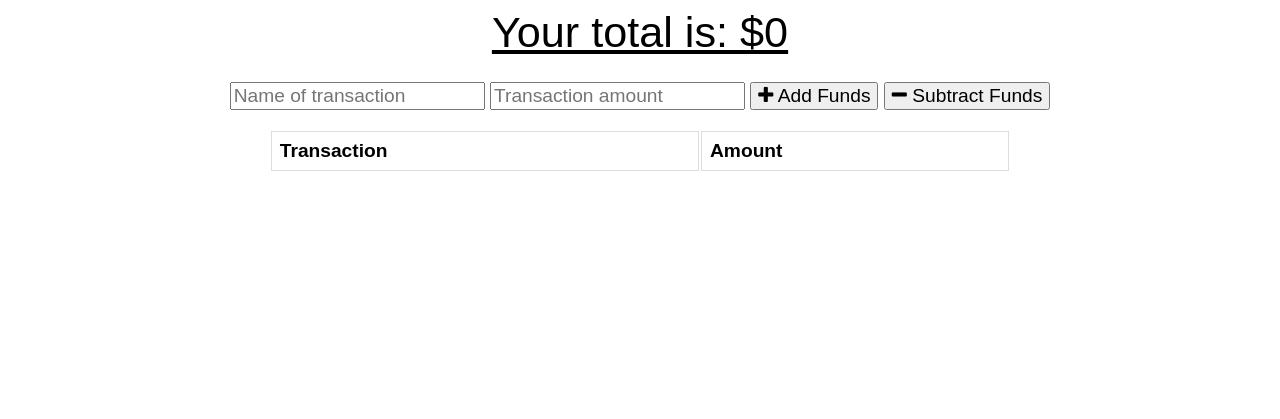
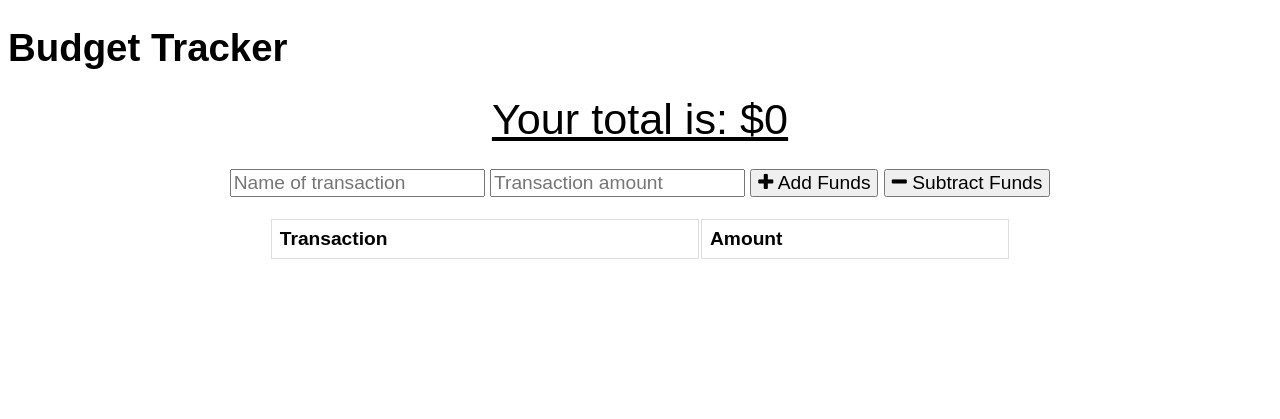
Before and after one commit to agomez99/budget_tracker, a website: page public/index.html in a window 1280 px wide. Drawn offline with nearby package versions, Linux system fonts and the light colour scheme; no server answers.

Commit message:
Update index.html

```diff
--- a/public/index.html
+++ b/public/index.html
@@ -13,7 +13,9 @@
 
   <title>Budget Tracker</title>
 </head>
+
 <body>
+  <h1 class="text-center">Budget Tracker </h1>
   <div class="wrapper">
     <div class="total">
       <div class="total">Your total is: $<span id="total">0</span></div>
```
